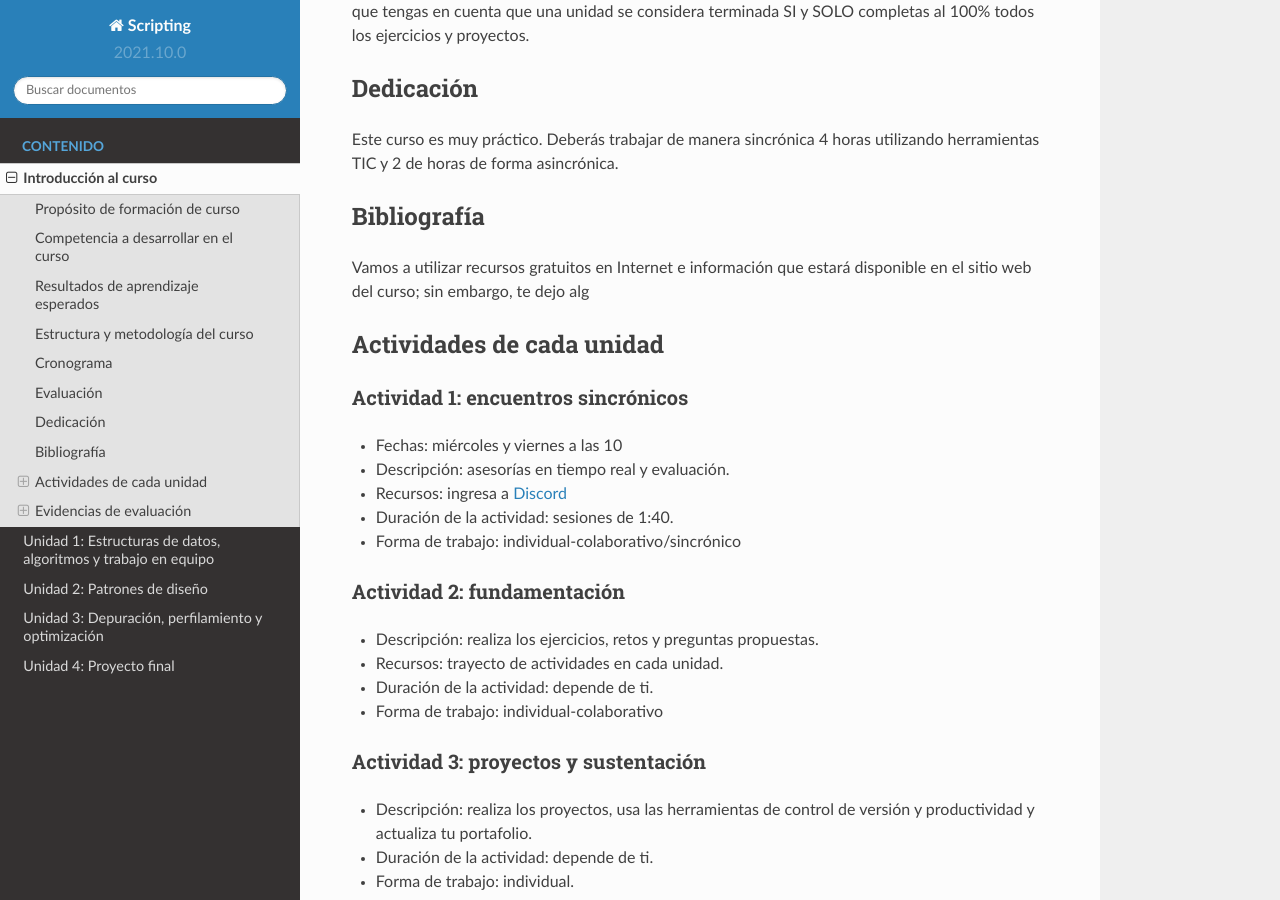
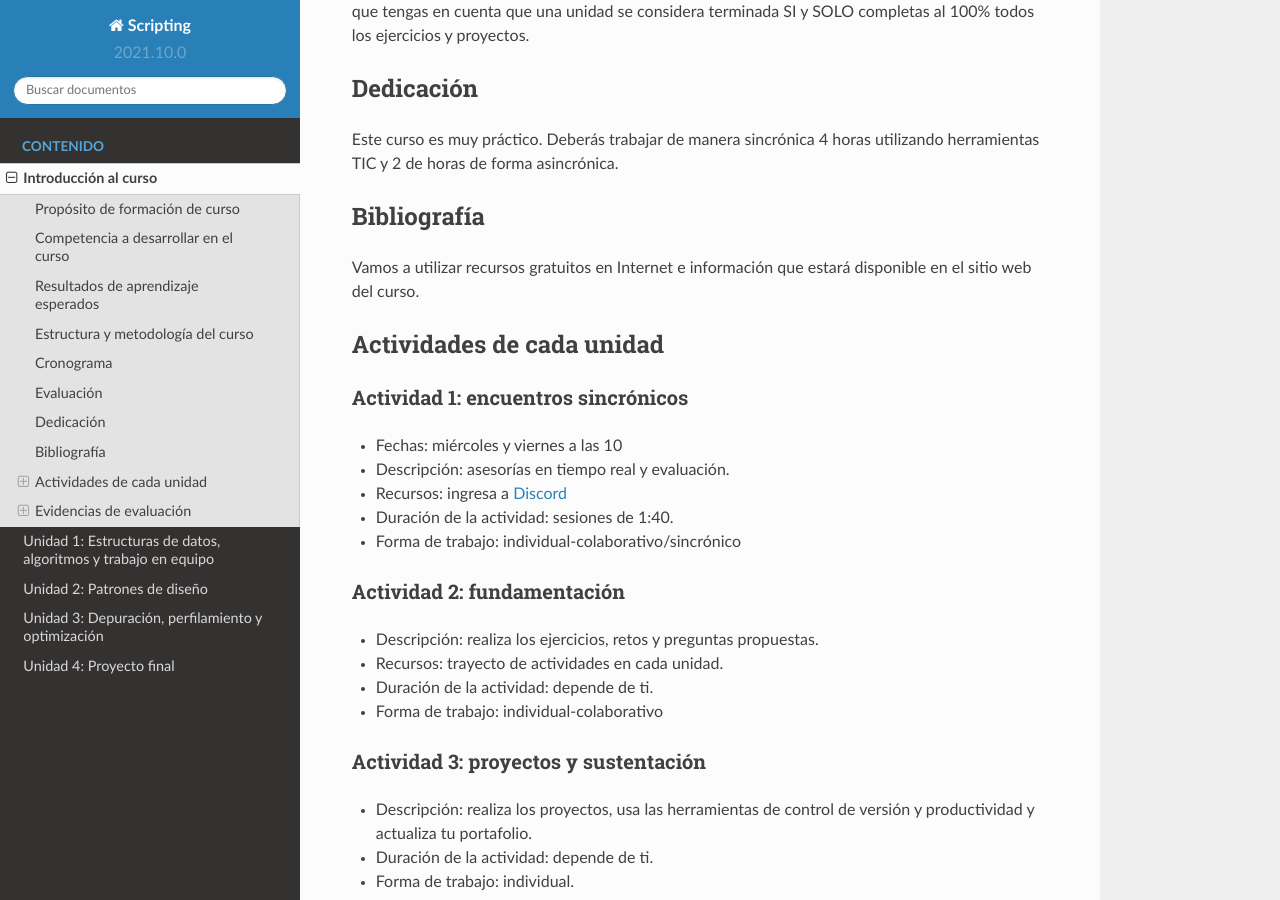
Before and after one commit to juanferfranco/scripting, a Sphinx documentation site: the page built from docs/_intro/intro.rst, in a window 1280 px wide and 900 px high, scrolled down 1792 px. Built offline with Sphinx 7.4.7 and the Read the Docs theme 2.0.0, drawn with Linux system fonts in a browser that asks for light colours.

Commit message:
fix bibliography

```diff
--- a/docs/_intro/intro.rst
+++ b/docs/_intro/intro.rst
@@ -94,7 +94,7 @@ Bibliografía
 ---------------------
 
 Vamos a utilizar recursos gratuitos en Internet e información que estará disponible
-en el sitio web del curso; sin embargo, te dejo alg
+en el sitio web del curso.
 
 Actividades de cada unidad
 ----------------------------
```
